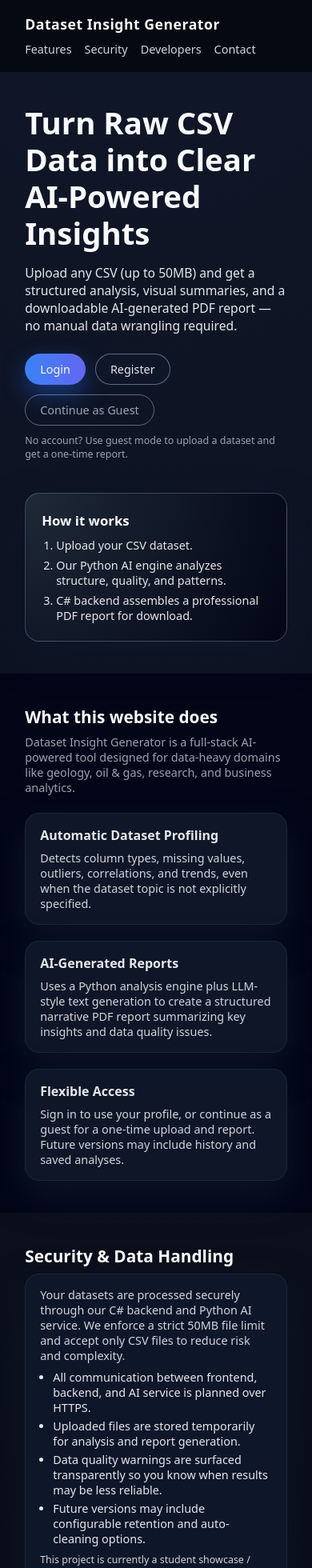
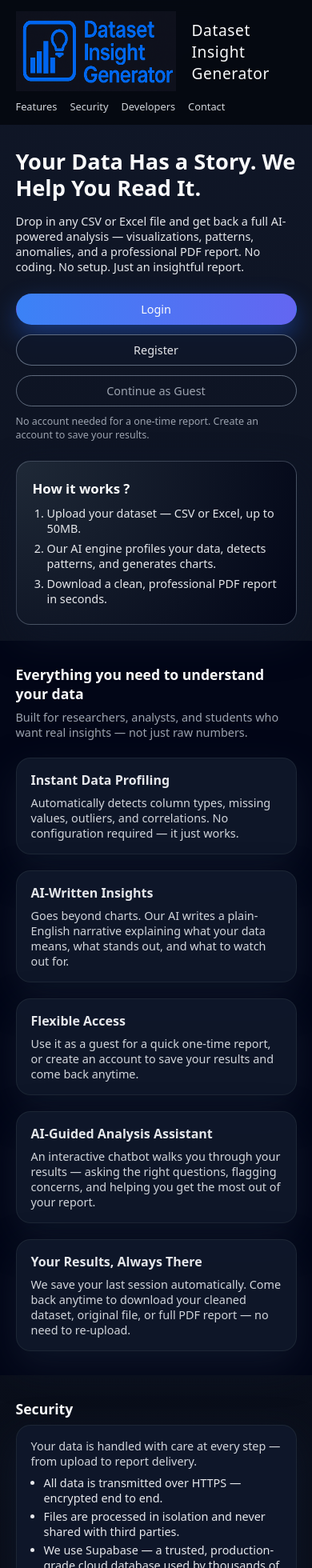
Before and after one commit to mahdiyar-A/dataset-insight-generator, a Next.js app in the folder frontend/: page / in a window 390 px wide. Shown: the top 1960 px of the page at 80% size. Built offline with nearby package versions, Linux system fonts and the light colour scheme; no server answers.

Commit message:
landing page frontend modifications fixed

```diff
--- a/frontend/app/globals.css
+++ b/frontend/app/globals.css
@@ -26,9 +26,13 @@ body {
 }
 
 .logo {
-    font-weight: 700;
+    display: flex;
+    align-items: center;
+    gap: 20px;
+    font-weight: 100 ;
     letter-spacing: 0.03em;
-    font-size: 1.1rem;
+    font-size: 1.9rem;
+    color: #f9fafb;
 }
 
 .nav-links a {
@@ -229,26 +233,78 @@ body {
     background: #020617;
 }
 
-/* Responsive */
+/* Mobile Responsive */
 @media (max-width: 900px) {
+    .navbar {
+        flex-direction: row;
+        flex-wrap: wrap;
+        padding: 14px 5vw;
+        gap: 10px;
+    }
+
+    .logo {
+        font-size: 1.2rem;
+    }
+
+    .logo img {
+        height: 32px;
+    }
+
+    .nav-links {
+        display: flex;
+        flex-wrap: wrap;
+        gap: 4px;
+    }
+
+    .nav-links a {
+        margin-left: 0;
+        margin-right: 12px;
+        font-size: 0.8rem;
+    }
+
     .hero {
         grid-template-columns: 1fr;
-        padding-top: 40px;
+        padding: 30px 5vw 20px;
+        gap: 24px;
+    }
+
+    .hero-content h1 {
+        font-size: 1.7rem;
+    }
+
+    .hero-subtitle {
+        font-size: 0.9rem;
+    }
+
+    .hero-buttons {
+        flex-direction: column;
+        align-items: flex-start;
+    }
+
+    .btn {
+        width: 100%;
+        justify-content: center;
     }
 
     .hero-panel {
         justify-content: flex-start;
     }
 
-    .navbar {
-        flex-direction: column;
-        align-items: flex-start;
-        gap: 8px;
-    }
-
-    .nav-links a {
-        margin-left: 0;
-        margin-right: 16px;
+    .hero-card {
+        max-width: 100%;
+        width: 100%;
+    }
+
+    .section {
+        padding: 30px 5vw;
+    }
+
+    .section h2 {
+        font-size: 1.1rem;
+    }
+
+    .card-grid {
+        grid-template-columns: 1fr;
     }
 }
 /* ===============================
@@ -295,7 +351,7 @@ body {
 :root {
     --bg: #020617;
     --bg-elevated: #020617;
-    --panel: #020617;
+    --panel: #2a2f44;
     --panel2: #020617;
     --accent: #2563eb;
     --accent-soft: rgba(37, 99, 235, 0.2);
--- a/frontend/app/page.tsx
+++ b/frontend/app/page.tsx
@@ -4,7 +4,10 @@ export default function HomePage() {
     <div className="container">
       {/* Navbar */}
       <header className="navbar">
-        <div className="logo">Dataset Insight Generator</div>
+        <div className="logo">
+          <img src="/DIG.png" alt="DIG Logo" style={{ height: '100px', width: '200px' }} />
+           <span>Dataset Insight Generator</span>
+        </div>
         <nav className="nav-links">
           <a href="#features">Features</a>
           <a href="#security">Security</a>
@@ -17,10 +20,11 @@ export default function HomePage() {
       <main>
         <section className="hero">
           <div className="hero-content">
-            <h1>Turn Raw CSV Data into Clear AI-Powered Insights</h1>
+            <h1>Your Data Has a Story. We Help You Read It.</h1>
             <p className="hero-subtitle">
-              Upload any CSV (up to 50MB) and get a structured analysis, visual summaries, and a
-              downloadable AI-generated PDF report — no manual data wrangling required.
+              Drop in any CSV or Excel file and get back a full AI-powered analysis —
+              visualizations, patterns, anomalies, and a professional PDF report.
+              No coding. No setup. Just an insightful report.
             </p>
             <div className="hero-buttons">
               <a href="/login" className="btn primary">Login</a>
@@ -28,17 +32,17 @@ export default function HomePage() {
               <a href="/guestDashboard" className="btn ghost">Continue as Guest</a>
             </div>
             <p className="small-note">
-              No account? Use guest mode to upload a dataset and get a one-time report.
+              No account needed for a one-time report. Create an account to save your results.
             </p>
           </div>
 
           <div className="hero-panel">
             <div className="hero-card">
-              <h3>How it works</h3>
+              <h3>How it works ?</h3>
               <ol>
-                <li>Upload your CSV dataset.</li>
-                <li>Our Python AI engine analyzes structure, quality, and patterns.</li>
-                <li>C# backend assembles a professional PDF report for download.</li>
+                <li>Upload your dataset — CSV or Excel, up to 50MB.</li>
+                <li>Our AI engine profiles your data, detects patterns, and generates charts.</li>
+                <li>Download a clean, professional PDF report in seconds.</li>
               </ol>
             </div>
           </div>
@@ -46,31 +50,43 @@ export default function HomePage() {
 
         {/* Features */}
         <section id="features" className="section section-light">
-          <h2>What this website does</h2>
+          <h2>Everything you need to understand your data</h2>
           <p className="section-subtitle">
-            Dataset Insight Generator is a full-stack AI-powered tool designed for data-heavy domains like
-            geology, oil & gas, research, and business analytics.
+            Built for researchers, analysts, and students who want real insights — not just raw numbers.
           </p>
           <div className="card-grid">
             <div className="card">
-              <h3>Automatic Dataset Profiling</h3>
+              <h3>Instant Data Profiling</h3>
               <p>
-                Detects column types, missing values, outliers, correlations, and trends,
-                even when the dataset topic is not explicitly specified.
+                Automatically detects column types, missing values, outliers, and correlations.
+                No configuration required — it just works.
               </p>
             </div>
             <div className="card">
-              <h3>AI-Generated Reports</h3>
+              <h3>AI-Written Insights</h3>
               <p>
-                Uses a Python analysis engine plus LLM-style text generation to create a structured
-                narrative PDF report summarizing key insights and data quality issues.
+                Goes beyond charts. Our AI writes a plain-English narrative explaining what your
+                data means, what stands out, and what to watch out for.
               </p>
             </div>
             <div className="card">
               <h3>Flexible Access</h3>
               <p>
-                Sign in to use your profile, or continue as a guest for a one-time upload and report.
-                Future versions may include history and saved analyses.
+                Use it as a guest for a quick one-time report, or create an account to
+                save your results and come back anytime.
+              </p>
+            </div>
+            <div className="card">
+              <h3>AI-Guided Analysis Assistant</h3>
+              <p>
+               An interactive chatbot walks you through your results — asking the right questions, flagging concerns, and helping you get the most out of your report.
+              </p>
+              </div>
+              <div className="card">
+              <h3>Your Results, Always There </h3>
+              <p>
+                   We save your last session automatically. Come back anytime to download
+                    your cleaned dataset, original file, or full PDF report — no need to re-upload.
               </p>
               </div>
           </div>
@@ -78,64 +94,74 @@ export default function HomePage() {
 
         {/* Security */}
 <section id="security" className="section">
-          <h2>Security & Data Handling</h2>
+  <h2>Security</h2>
   <div className="card wide-card">
     <p>
-              Your datasets are processed securely through our C# backend and Python AI service.
-              We enforce a strict 50MB file limit and accept only CSV files to reduce risk and complexity.
+      Your data is handled with care at every step — from upload to report delivery.
     </p>
     <ul>
-              <li>All communication between frontend, backend, and AI service is planned over HTTPS.</li>
-              <li>Uploaded files are stored temporarily for analysis and report generation.</li>
-              <li>Data quality warnings are surfaced transparently so you know when results may be less reliable.</li>
-              <li>Future versions may include configurable retention and auto-cleaning options.</li>
+      <li>All data is transmitted over HTTPS — encrypted end to end.</li>
+      <li>Files are processed in isolation and never shared with third parties.</li>
+      <li>We use Supabase — a trusted, production-grade cloud database used by thousands of teams worldwide.</li>
+      <li>Authentication is handled via industry-standard JWT tokens with secure password hashing.</li>
+      <li>50MB file size limit and strict file type validation enforced on every upload.</li>
+      <li>Data quality warnings are surfaced transparently so you always know how reliable your results are.</li>
+      <li>Built with security-conscious development practices — input validation, error handling, and safe API design throughout.</li>
     </ul>
     <p className="small-note">
-              This project is currently a student showcase / prototype, not a production-grade enterprise service.
-              Do not upload confidential or legally sensitive data.
+       Please do not upload confidential or legally sensitive data.
     </p>
   </div>
 </section>
-
        {/* Developers */}
 <section id="developers" className="section section-light">
-          <h2>About the Developers</h2>
+  <h2>Developers</h2>
   <div className="card wide-card">
     <p>
-              Dataset Insight Generator is built by a small team of computer science students as a full-stack AI
-              project. The stack includes:
+      We are a team of undergraduate Computer Science students at the <strong>University of Calgary</strong> —
+      passionate about building AI-powered tools and active members of the UofC AI Club.
+      This project was built as a showcase of what a small, driven team can create with modern full-stack development.
     </p>
-            <ul>
-              <li><strong>Frontend:</strong> HTML/CSS now, moving toward React for dynamic UI.</li>
-              <li><strong>Backend:</strong> C# ASP.NET Core for authentication, file handling, and PDF delivery.</li>
-              <li><strong>AI Engine:</strong> Python for dataset analysis, visualizations, and insight extraction.</li>
-              <li><strong>Database (minimal):</strong> Small SQL backend for user accounts and metadata.</li>
-            </ul>
-            <p>
-              Our focus is on clean architecture, security by design, and a realistic deployment model suitable for
-              demos, showcases, and academic evaluation.
-            </p>
+    <br />
+    <div style={{ display: 'grid', gridTemplateColumns: 'repeat(auto-fit, minmax(180px, 1fr))', gap: '16px', marginTop: '8px' }}>
+      <div>
+        <p style={{ fontWeight: 600, color: '#f9fafb' }}>dev name</p>
+        <p style={{ fontSize: '0.8rem', color: '#9ca3af' }}>Project Manager · Full Stack</p>
+        <a href="https://linkedin.com/in/yourprofile" target="_blank" style={{ fontSize: '0.78rem', color: '#60a5fa' }}>LinkedIn →</a>
+      </div>
+      <div>
+        <p style={{ fontWeight: 600, color: '#f9fafb' }}>Dev Name</p>
+        <p style={{ fontSize: '0.8rem', color: '#9ca3af' }}>Backend Developer</p>
+        <a href="https://linkedin.com/in/" target="_blank" style={{ fontSize: '0.78rem', color: '#60a5fa' }}>LinkedIn →</a>
+      </div>
+      <div>
+        <p style={{ fontWeight: 600, color: '#f9fafb' }}>Dev Name</p>
+        <p style={{ fontSize: '0.8rem', color: '#9ca3af' }}>Frontend Developer</p>
+        <a href="https://linkedin.com/in/" target="_blank" style={{ fontSize: '0.78rem', color: '#60a5fa' }}>LinkedIn →</a>
+      </div>
+      <div>
+        <p style={{ fontWeight: 600, color: '#f9fafb' }}>Dev Name</p>
+        <p style={{ fontSize: '0.8rem', color: '#9ca3af' }}>Frontend Developer </p>
+        <a href="https://linkedin.com/in/" target="_blank" style={{ fontSize: '0.78rem', color: '#60a5fa' }}>LinkedIn →</a>
+      </div>
+    </div>
   </div>
 </section>
 
         {/* Contact */}
         <section id="contact" className="section">
-          <h2>Contact & Feedback</h2>
+          <h2>Get in Touch</h2>
           <div className="card wide-card contact-card">
             <p>
-              Have questions, feedback, or issues with a dataset? Reach out to the development team.
+              Have questions or feedback? We'd love to hear from you.
             </p>
-            <a href="mailto:team@example.com" className="btn primary">Contact the Developers</a>
-            <p className="small-note">
-              Replace this email with your real project or team contact address when deploying.
-            </p>
-          </div>
+            <a href="mailto:dataset_insight_generator.ai@proton.me" className="btn primary">Contact us</a>          </div>
         </section>
       </main>
 
       {/* Footer */}
       <footer className="footer">
-        <p>© 2025 Dataset Insight Generator · Built with C#, Python, HTML/CSS, and AI.</p>
+        <p>© 2025 Dataset Insight Generator </p>
       </footer>
     </div>
   );
```
Also changed, not shown: frontend/public/DIG.png (added). Lines whose indentation alone changed are shown as unchanged.
